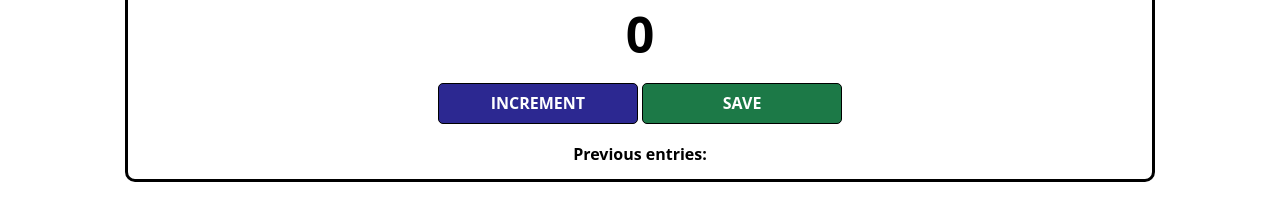
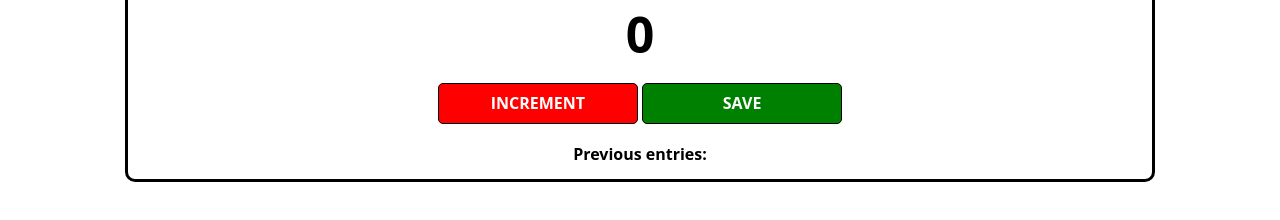
Before and after one commit to KaranChedalal/goal-counter, a plain HTML site: page index.html in a window 1280 px wide. Shown: the part 54-274 px from the top of the page. Drawn offline with nearby package versions, Linux system fonts and the light colour scheme.

Commit message:
Update index.css
Changed colours of buttons

```diff
--- a/index.css
+++ b/index.css
@@ -37,11 +37,11 @@ button {
 }
 
 #increment-btn {
-    background: #2C2891;
+    background: red;
 }
 
 #save-btn {
-    background: #1C7947;
+    background: green;
 }
 
 #save-el {
```
